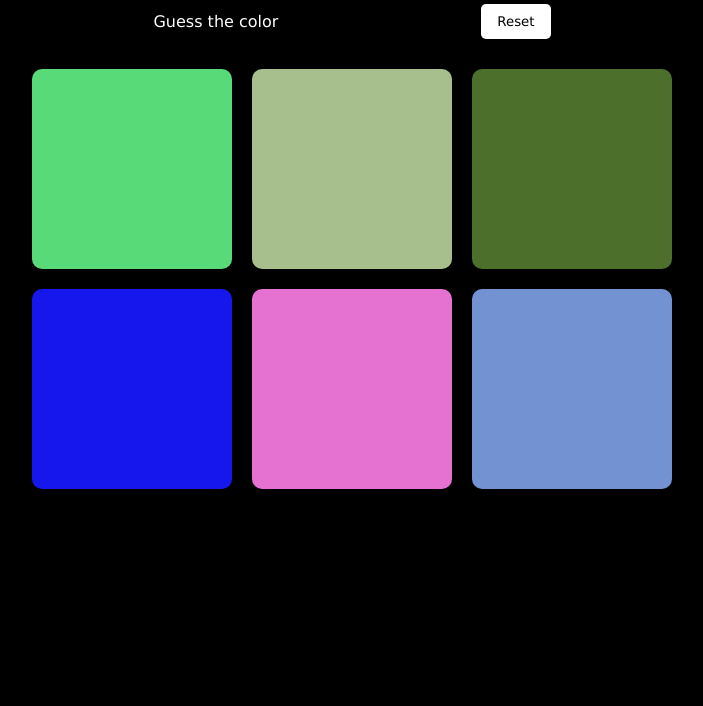
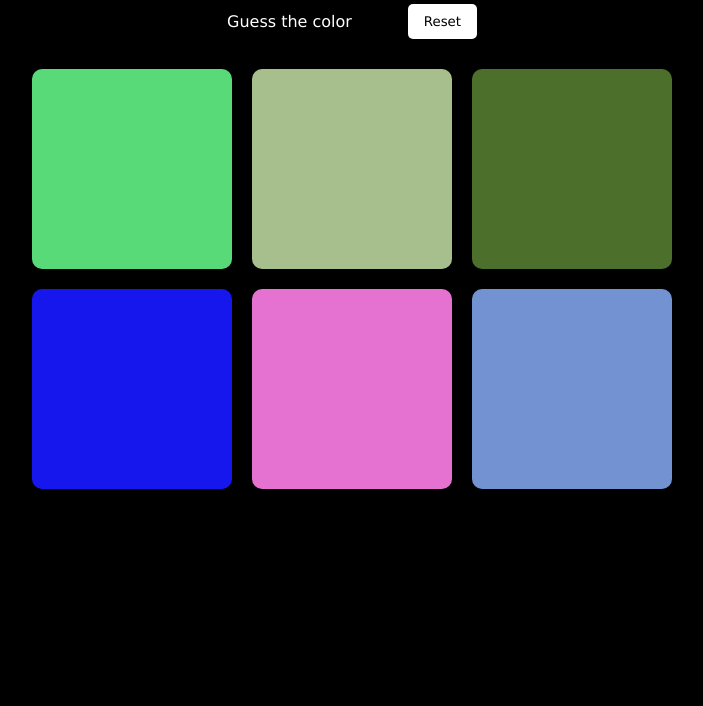
Before and after one commit to Tochukwu-Nwosu/color-identifier, a plain HTML site: page index.html in a window 1280 px wide. Shown: the part 94-800 px from the top of the page, without its empty margins (288-991 px from the left). Drawn offline with Linux system fonts and the light colour scheme.

Commit message:
modiifed control

```diff
--- a/style.css
+++ b/style.css
@@ -5,6 +5,7 @@
     font-family: Verdana, Geneva, Tahoma, sans-serif;
 }
 body {
+    min-height: 100vh;
     padding-top: 40px;
     background-color: rgb(0, 0, 0);
     color: rgb(255, 255, 255);
@@ -15,9 +16,9 @@ h1, span {
 #control {
     display: flex;
     flex-wrap: wrap;
-    justify-content: space-around;
+    justify-content: space-between;
     align-items: center;
-    max-width: 600px;
+    width: 250px;
     margin: 20px auto;
 }
 button {
```
